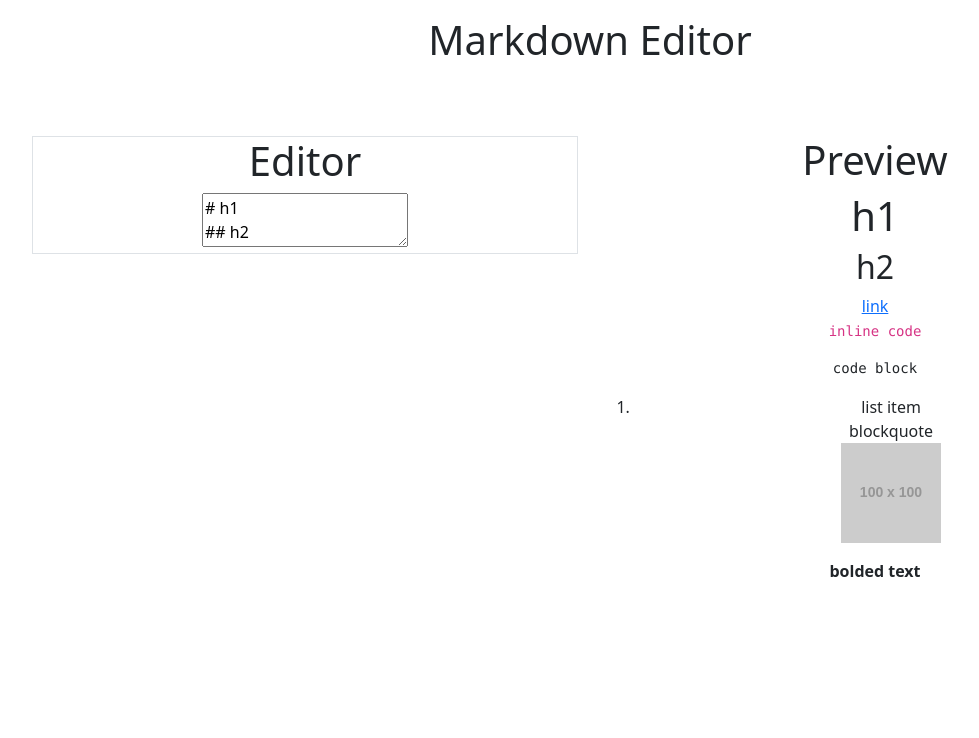
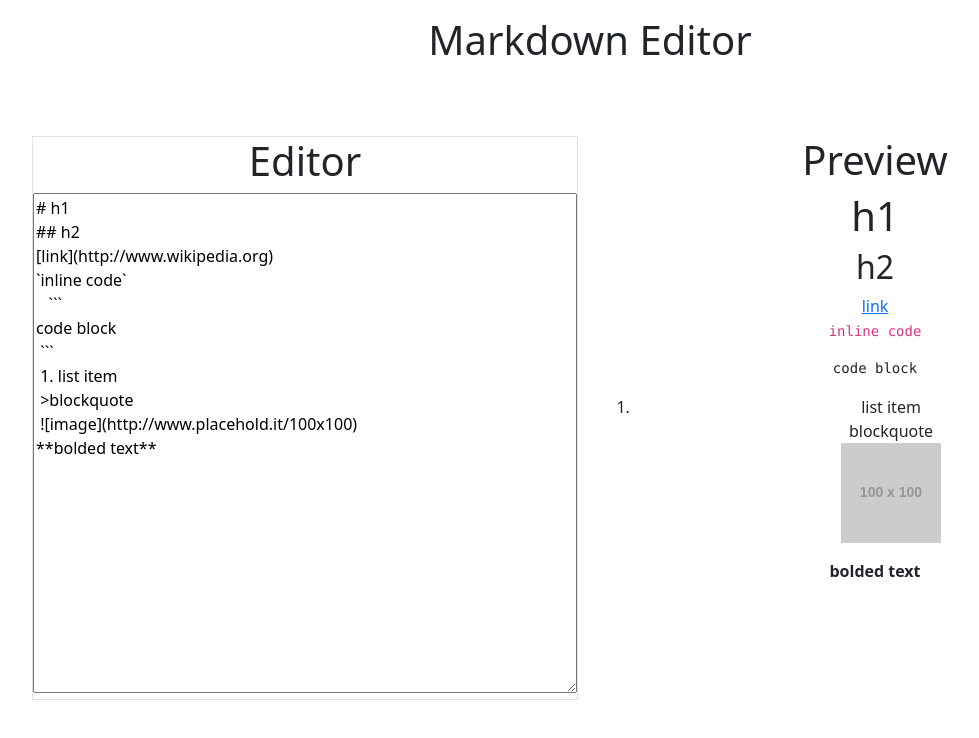
Before and after one commit to email362/markdown-preview, a React (Create React App) app: page / in a window 1280 px wide. Shown: the top 738 px of the page, without its empty margins (50-1029 px from the left). Built offline with nearby package versions, Linux system fonts and the light colour scheme.

Commit message:
changed default height of editor to 500px and width to 100%

```diff
--- a/src/App.css
+++ b/src/App.css
@@ -3,7 +3,8 @@
 }
 
 #editor {
-  height: inherit;
+  height: 500px;
+  width: 100%;
   overflow: auto;
 }
 
```
